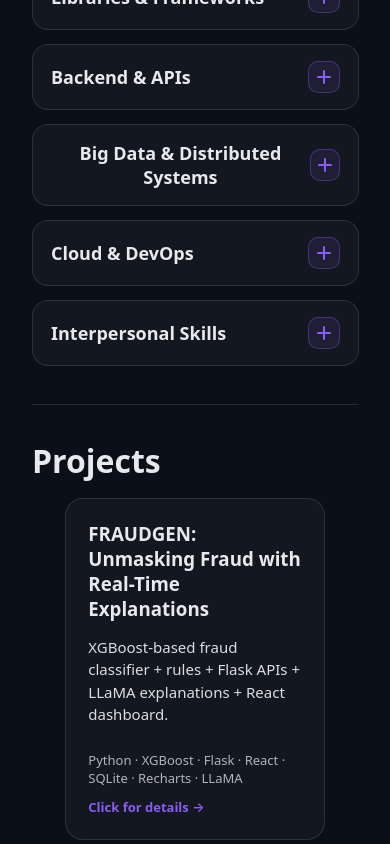
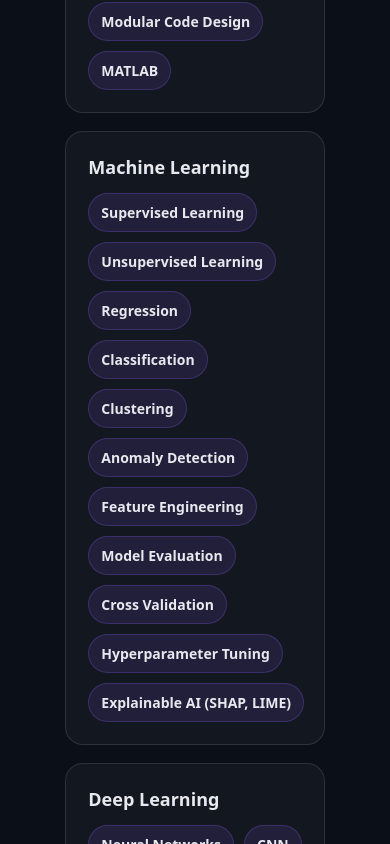
Before and after one commit to aekankpatel/aekankpatel.github.io, a React (Vite) app: page / in a window 390 px wide. Shown: the part 8100-8944 px from the top of the page. Built offline with nearby package versions, Linux system fonts and the light colour scheme.

Commit message:
Updated skills, resume etc

```diff
--- a/src/App.css
+++ b/src/App.css
@@ -923,182 +923,6 @@ html[data-theme="light"] .certBadge {
 }
 
 
-/* -----------------------------
-   Skills — Accordion
------------------------------- */
-.skillsAccordion {
-  margin-top: 18px;
-  display: grid;
-  gap: 14px;
-}
-
-.skillAccordionItem {
-  border: 1px solid var(--border);
-  border-radius: 16px;
-  background: var(--card);
-  overflow: hidden;
-}
-
-/* ✅ make header a true button */
-.skillHeader {
-  width: 100%;
-  border: 0;
-  background: transparent;
-  color: var(--text);
-
-  display: flex;
-  align-items: center;
-  justify-content: space-between;
-
-  padding: 16px 18px;
-  cursor: pointer;
-  user-select: none;
-
-  font-size: 18px;
-  font-weight: 700;
-
-  transition: background 180ms ease;
-}
-
-.skillHeader:hover {
-  background: var(--cardHover);
-}
-
-/* ✅ perfectly centered icon */
-.plusIcon {
-  width: 32px;
-  height: 32px;
-
-  display: grid;
-  place-items: center;
-
-  border-radius: 10px;
-  border: 1px solid rgba(139, 92, 246, 0.35);
-  background: rgba(139, 92, 246, 0.10);
-
-  transition: background 180ms ease, transform 180ms ease, border-color 180ms ease;
-  position: relative;
-}
-
-/* horizontal line (always visible) */
-.plusIcon::before {
-  content: "";
-  position: absolute;
-  width: 14px;
-  height: 2px;
-  border-radius: 999px;
-  background: #8b5cf6; /* ✅ visible purple */
-}
-
-/* vertical line (only when CLOSED = plus) */
-.plusIcon::after {
-  content: "";
-  position: absolute;
-  width: 2px;
-  height: 14px;
-  border-radius: 999px;
-  background: #8b5cf6; /* ✅ visible purple */
-  transition: transform 180ms ease, opacity 180ms ease;
-}
-
-/* when OPEN -> show minus (hide vertical line) */
-.skillAccordionItem.open .plusIcon::after {
-  opacity: 0;
-  transform: scaleY(0);
-}
-
-/* hover: make it darker + pop */
-.skillHeader:hover .plusIcon {
-  transform: scale(1.12);
-  background: rgba(139, 92, 246, 0.18);
-  border-color: rgba(139, 92, 246, 0.55);
-}
-
-/* hover: darker purple lines */
-.skillHeader:hover .plusIcon::before,
-.skillHeader:hover .plusIcon::after {
-  background: #6d28d9;
-}
-
-/* when OPEN -> show minus (hide vertical line) */
-.skillAccordionItem.open .plusIcon::after {
-  opacity: 0;
-  transform: scaleY(0);
-}
-
-/* hover: make it darker + pop */
-.skillHeader:hover .plusIcon {
-  transform: scale(1.12);
-  background: rgba(139, 92, 246, 0.18);
-  border-color: rgba(139, 92, 246, 0.55);
-}
-
-/* hover: darker purple */
-.skillHeader:hover .plusIcon::before,
-.skillHeader:hover .plusIcon::after {
-  color: #6d28d9;
-}
-
-/* ✅ hover: darker + pop */
-.skillHeader:hover .plusIcon {
-  color: #5b21b6;                 /* darker purple */
-  background: rgba(139, 92, 246, 0.22); /* darker bg */
-  transform: scale(1.12);
-}
-
-/* ✅ open: slightly stronger bg */
-.skillAccordionItem.open .plusIcon {
-  background: rgba(139, 92, 246, 0.18);
-}
-
-.skillContent {
-  padding: 0 18px 16px;
-  display: flex;
-  flex-wrap: wrap;
-  gap: 10px;
-}
-
-.skillChip {
-  padding: 8px 12px;
-  border-radius: 999px;
-  font-size: 14px;
-  color: var(--text);
-  background: rgba(139, 92, 246, 0.12);
-  border: 1px solid rgba(139, 92, 246, 0.25);
-}
-
-/* ✅ keyboard focus (looks premium, doesn’t break design) */
-.skillHeader:focus-visible {
-  outline: 2px solid rgba(139, 92, 246, 0.55);
-  outline-offset: 2px;
-}
-
-/* ===== Skills accordion: highlight the FULL item (not just header) ===== */
-
-/* remove the header-only hover fill (optional but recommended) */
-.skillHeader:hover {
-  background: transparent;
-}
-
-/* full-card highlight on hover / when any child is focused / when open */
-.skillAccordionItem:hover,
-.skillAccordionItem:focus-within,
-.skillAccordionItem.open {
-  background: var(--cardHover);
-  border-color: var(--btnBorder);
-}
-
-/* keep the header looking consistent */
-.skillAccordionItem:hover .skillHeader,
-.skillAccordionItem:focus-within .skillHeader,
-.skillAccordionItem.open .skillHeader {
-  background: transparent;
-}
-
-/* optional: a clean focus ring around the whole card when tabbed into */
-.skillAccordionItem:focus-within {
-  box-shadow: 0 0 0 2px rgba(139, 92, 246, 0.35);
-}
 
 /* -----------------------------
    Contact
@@ -1324,7 +1148,29 @@ html, body {
   transform: translateY(-2px);
 }
 
-
+@media (max-width: 1500px) {
+  .skillsGrid {
+    grid-template-columns: repeat(4, minmax(0, 260px));
+  }
+}
+
+@media (max-width: 1120px) {
+  .skillsGrid {
+    grid-template-columns: repeat(3, minmax(0, 260px));
+  }
+}
+
+@media (max-width: 860px) {
+  .skillsGrid {
+    grid-template-columns: repeat(2, minmax(0, 260px));
+  }
+}
+
+@media (max-width: 580px) {
+  .skillsGrid {
+    grid-template-columns: repeat(1, minmax(0, 260px));
+  }
+}
 
 /* Hero highlight */
 .title .purpleText {
@@ -1850,3 +1696,150 @@ footer.footer.footerSplit .footerRight{
     grid-template-columns: 1fr;
   }
 }
+
+/* =========================
+   FORCE Skills Cards + Chips (FINAL OVERRIDE)
+========================= */
+
+.skillsGrid {
+  margin-top: 18px !important;
+  display: grid !important;
+  gap: 18px !important;
+  grid-template-columns: repeat(4, minmax(0, 375px)) !important;
+  justify-content: center !important;
+}
+
+.skillCard {
+  padding: 22px !important;
+  border-radius: 18px !important;
+  background: var(--card) !important;
+  border: 1px solid var(--border) !important;
+  transition: background 180ms ease, border-color 180ms ease, transform 180ms ease !important;
+
+  /* prevents weird nowrap inheritance */
+  white-space: normal !important;
+}
+
+.skillCard:hover {
+  background: var(--cardHover) !important;
+  border-color: var(--btnBorder) !important;
+  transform: translateY(-2px) !important;
+}
+
+.skillCardTitle {
+  margin: 0 0 12px !important;
+  font-size: 18px !important;
+  font-weight: 800 !important;
+  color: var(--text) !important;
+}
+
+.skillChipWrap {
+  display: flex !important;
+  flex-wrap: wrap !important;
+  gap: 10px !important;
+}
+
+.skillChip {
+  display: inline-flex !important;
+  align-items: center !important;
+
+  padding: 8px 12px !important;
+  border-radius: 999px !important;
+
+  font-size: 14px !important;
+  color: var(--text) !important;
+
+  background: rgba(139, 92, 246, 0.12) !important;
+  border: 1px solid rgba(139, 92, 246, 0.25) !important;
+
+  /* keeps chips neat */
+  white-space: nowrap !important;
+}
+
+/* responsive like Projects */
+@media (max-width: 1500px) {
+  .skillsGrid { grid-template-columns: repeat(4, minmax(0, 260px)) !important; }
+}
+@media (max-width: 1120px) {
+  .skillsGrid { grid-template-columns: repeat(3, minmax(0, 260px)) !important; }
+}
+@media (max-width: 860px) {
+  .skillsGrid { grid-template-columns: repeat(2, minmax(0, 260px)) !important; }
+}
+@media (max-width: 580px) {
+  .skillsGrid { grid-template-columns: repeat(1, minmax(0, 260px)) !important; }
+}
+
+/* =========================
+   SKILLS — Projects-style cards
+   (PASTE AT VERY END)
+========================= */
+
+.skillsGrid{
+  margin-top: 18px;
+  display: grid;
+  gap: 18px;
+  grid-template-columns: repeat(5, minmax(0, 260px));
+  justify-content: center;
+}
+
+/* match Projects card feel */
+.skillCard{
+  padding: 22px;
+  border-radius: 18px;
+  background: var(--card);
+  border: 1px solid var(--border);
+  transition: background 180ms ease, border-color 180ms ease, transform 180ms ease;
+
+  /* makes it look like a real “box”, not thin */
+  min-height: 220px;
+
+  display: flex;
+  flex-direction: column;
+}
+
+.skillCard:hover{
+  background: var(--cardHover);
+  border-color: var(--btnBorder);
+  transform: translateY(-2px);
+}
+
+.skillCardTitle{
+  margin: 0 0 14px;
+  font-size: 18px;
+  font-weight: 800;
+  color: var(--text);
+}
+
+.skillChipWrap{
+  display: flex;
+  flex-wrap: wrap;
+  gap: 10px;
+}
+
+/* purple chips (like your old ones) */
+.skillChip{
+  padding: 8px 12px;
+  border-radius: 999px;
+
+  font-size: 14px;
+  font-weight: 600;
+
+  color: var(--text);
+  border: 1px solid rgba(139, 92, 246, 0.35);
+  background: rgba(139, 92, 246, 0.12);
+}
+
+/* responsive: match your Projects grid behavior */
+@media (max-width: 1500px){
+  .skillsGrid{ grid-template-columns: repeat(4, minmax(0, 260px)); }
+}
+@media (max-width: 1120px){
+  .skillsGrid{ grid-template-columns: repeat(3, minmax(0, 260px)); }
+}
+@media (max-width: 860px){
+  .skillsGrid{ grid-template-columns: repeat(2, minmax(0, 260px)); }
+}
+@media (max-width: 580px){
+  .skillsGrid{ grid-template-columns: repeat(1, minmax(0, 260px)); }
+}
--- a/src/App.jsx
+++ b/src/App.jsx
@@ -57,38 +57,7 @@ function useReveal({ threshold = 0.25, rootMargin = "0px 0px -12% 0px" } = {}) {
   return ref;
 }
 
-function SkillItem({ group }) {
-  const [open, setOpen] = useState(false);
 
-  const title = group?.title ?? "";
-  const items = Array.isArray(group?.items) ? group.items : [];
-
-  return (
-    <div className={`skillAccordionItem ${open ? "open" : ""}`}>
-      <button
-        className="skillHeader"
-        type="button"
-        onClick={() => setOpen((v) => !v)}
-        aria-expanded={open}
-      >
-        <span>{title}</span>
-
-        {/* ✅ centered + hoverable */}
-        <span className="plusIcon" aria-hidden="true" />
-      </button>
-
-      {open && (
-        <div className="skillContent">
-          {items.map((item, i) => (
-            <span key={`${title}-${i}`} className="skillChip">
-              {item}
-            </span>
-          ))}
-        </div>
-      )}
-    </div>
-  );
-}
 
 export default function App() {
   const [activeProject, setActiveProject] = useState(null);
@@ -366,9 +335,19 @@ export default function App() {
       <section id="skills" className="section revealFromTop" ref={skillsRef}>
         <h2>Skills</h2>
 
-        <div className="skillsAccordion">
+        <div className="skillsGrid">
           {(SKILLS ?? []).map((group) => (
-            <SkillItem key={group.title} group={group} />
+            <div key={group.title} className="skillCard">
+              <h3 className="skillCardTitle">{group.title}</h3>
+
+              <div className="skillChipWrap">
+                {(group.items ?? []).map((item, i) => (
+                  <span key={`${group.title}-${i}`} className="skillChip">
+                    {item}
+                  </span>
+                ))}
+              </div>
+            </div>
           ))}
         </div>
       </section>
--- a/src/data/portfolio.js
+++ b/src/data/portfolio.js
@@ -340,7 +340,9 @@ export const SKILLS = [
       "Problem Solving",
       "Debugging",
       "Clean Code Practices",
-      "Git & Version Control"
+      "Git & Version Control",
+      "Modular Code Design",
+      "MATLAB"
     ]
   },
   {
@@ -356,7 +358,7 @@ export const SKILLS = [
       "Model Evaluation",
       "Cross Validation",
       "Hyperparameter Tuning",
-      "Explainable AI (SHAP, LIME)"
+      "Explainable AI (SHAP, LIME)",
     ]
   },
   {
@@ -370,7 +372,8 @@ export const SKILLS = [
       "Computer Vision",
       "Time Series Forecasting",
       "Model Optimization",
-      "Backpropagation"
+      "Backpropagation",
+      "Ensemble Deep Learning"
     ]
   },
   {
@@ -383,7 +386,8 @@ export const SKILLS = [
       "Large Language Models (LLMs)",
       "Prompt Engineering",
       "Retrieval-Augmented Generation (RAG)",
-      "Semantic Search"
+      "Semantic Search",
+      "Text Classification"
     ]
   },
   {
@@ -395,7 +399,8 @@ export const SKILLS = [
       "Hypothesis Testing",
       "Time Series Analysis",
       "A/B Testing",
-      "Feature Importance Analysis"
+      "Feature Importance Analysis",
+      "Data Visualization"
     ]
   },
   {
@@ -410,7 +415,8 @@ export const SKILLS = [
       "Pandas",
       "Matplotlib",
       "Seaborn",
-      "OpenCV"
+      "OpenCV",
+      "Statsmodels"
     ]
   },
   {
@@ -422,7 +428,8 @@ export const SKILLS = [
       "Model Deployment",
       "JSON Handling",
       "Authentication",
-      "Microservices (Basic)"
+      "Microservices (Basic)",
+      "SQLite"
     ]
   },
   {
@@ -434,7 +441,8 @@ export const SKILLS = [
       "ETL Pipelines",
       "Data Pipelines",
       "Distributed Computing",
-      "Large-Scale Data Processing"
+      "Large-Scale Data Processing",
+      "Delta Lake (Conceptual)"
     ]
   },
   {
@@ -446,18 +454,46 @@ export const SKILLS = [
       "Render Deployment",
       "GitHub Workflows",
       "Cloud Storage",
-      "Compute & Deployment Concepts"
+      "Compute & Deployment Concepts",
+      "CI/CD Fundamentals"
     ]
   },
+  {
+    title: "Data Analysis & Business Intelligence",
+    items: [
+      "SQL",
+      "Excel",
+      "Tableau",
+      "Power BI",
+      "Dashboard Design",
+      "KPI Development",
+      "Data Reporting",
+      "Pivot Tables",
+      "Data Storytelling"
+    ]
+  },
+  {
+    title: "Model Deployment & ML Systems",
+    items: [
+      "End-to-End ML Pipelines",
+      "Model Serialization",
+      "Prediction APIs",
+      "Experiment Tracking (Conceptual)",
+      "Monitoring & Logging (Basic)",
+      "Production Readiness Considerations",
+      "Scalable Model Architecture"
+    ]
+  },
+
   {
     title: "Interpersonal Skills",
     items: [
       "Technical Communication",
       "Teaching & Mentoring",
+      "Leadership",
       "Analytical Thinking",
       "Problem Decomposition",
       "Team Collaboration",
-      "Leadership in Academic Projects",
       "Adaptability",
       "Continuous Learning"
     ]
```
Also changed, not shown: 1 other file (tests, documents, lock files or other folders).
